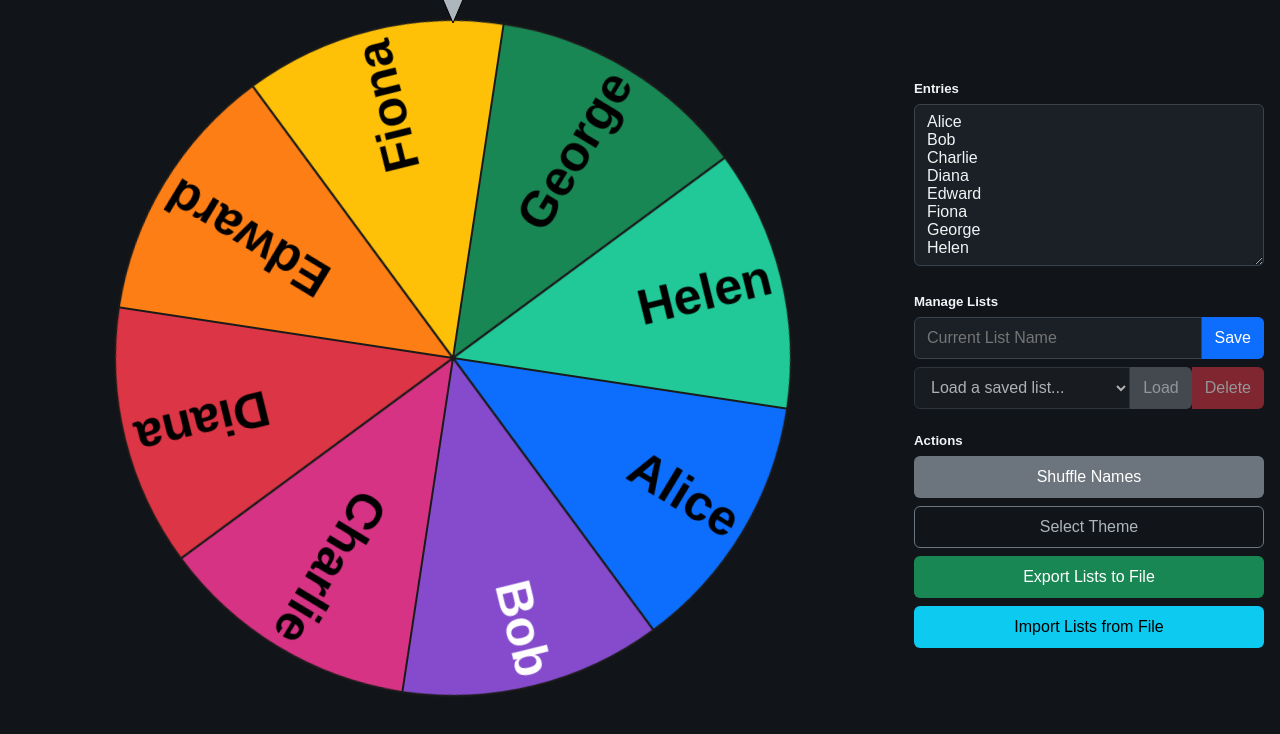
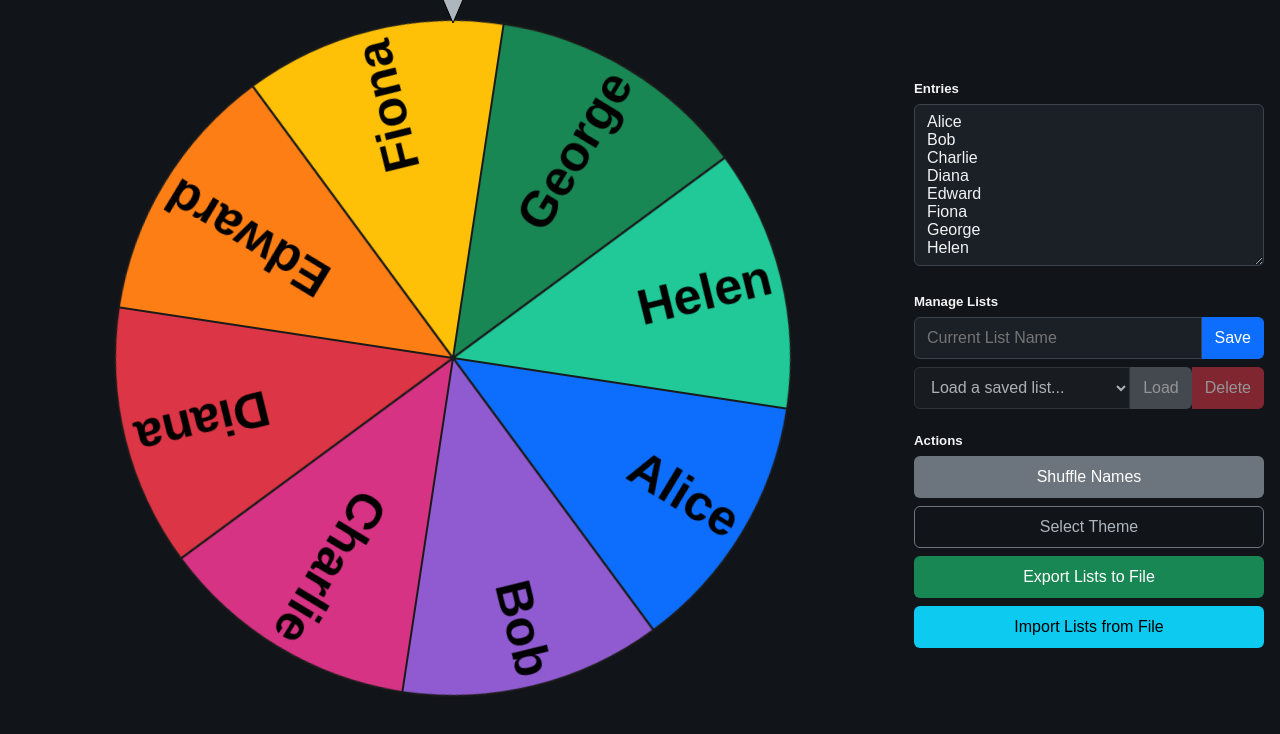
Before and after one commit to frenselw/spin-selector, a plain HTML site: page index.html in a window 1280 px wide. Shown: the part 62-796 px from the top of the page. Drawn offline with Linux system fonts and the light colour scheme.

Commit message:
Use consistent black wheel labels across all themes

```diff
--- a/index.html
+++ b/index.html
@@ -812,14 +812,15 @@ Helen</textarea>
             document.addEventListener('click', closeDropdowns);
 
             const themes = {
-                dark: ['#0d6efd', '#854bcc', '#d63384', '#dc3545', '#fd7e14', '#ffc107', '#198754', '#20c997'],
-                neon: ['#f72585', '#b5179e', '#7209b7', '#480ca8', '#3f37c9', '#4895ef', '#4cc9f0'],
-                oceanic: ['#03045e', '#0077b6', '#00b4d8', '#90e0ef', '#caf0f8'],
+                // Keep every segment readable with the same black label color (contrast >= 4.5:1).
+                dark: ['#0d6efd', '#905bd1', '#d63384', '#dc3545', '#fd7e14', '#ffc107', '#198754', '#20c997'],
+                neon: ['#f72585', '#c23eaf', '#9d55cd', '#8862c7', '#6e68d6', '#4895ef', '#4cc9f0'],
+                oceanic: ['#7171a4', '#0a7db9', '#00b4d8', '#90e0ef', '#caf0f8'],
                 pastel: ['#ffadad', '#ffd6a5', '#fdffb6', '#caffbf', '#9bf6ff', '#a0c4ff', '#bdb2ff'],
-                forest: ['#2d6a4f', '#40916c', '#52b788', '#74c69d', '#95d5b2'],
+                forest: ['#4d8069', '#40916c', '#52b788', '#74c69d', '#95d5b2'],
                 sunset: ['#f94144', '#f3722c', '#f8961e', '#f9c74f', '#90be6d', '#43aa8b'],
-                grayscale: ['#212529', '#495057', '#adb5bd', '#dee2e6', '#f8f9fa'],
-                light: ['#0077b6', '#00b4d8', '#90e0ef', '#ff7f51', '#ffb703', '#8338ec']
+                grayscale: ['#747679', '#71777c', '#adb5bd', '#dee2e6', '#f8f9fa'],
+                light: ['#0a7db9', '#00b4d8', '#90e0ef', '#ff7f51', '#ffb703', '#9250ee']
             };
             let names = [];
             let excludedNames = new Set();
@@ -915,12 +916,6 @@ Helen</textarea>
                 ]);
             });
 
-            const textColor = color => {
-                const channels = color.match(/[a-f\d]{2}/gi).map(part => parseInt(part, 16) / 255)
-                    .map(value => value <= .04045 ? value / 12.92 : ((value + .055) / 1.055) ** 2.4);
-                const luminance = channels[0] * .2126 + channels[1] * .7152 + channels[2] * .0722;
-                return (luminance + .05) / .05 >= 1.05 / (luminance + .05) ? '#000000' : '#ffffff';
-            };
             const drawFullLabel = (name, angle, outerText, fontSize) => {
                 offscreenCtx.font = `bold ${fontSize}px Arial`;
                 offscreenCtx.textAlign = 'right';
@@ -983,7 +978,7 @@ Helen</textarea>
                     segmentPath(index);
                     offscreenCtx.clip();
                     offscreenCtx.rotate((index + .5) * angle);
-                    offscreenCtx.fillStyle = textColor(currentColors[index % currentColors.length]);
+                    offscreenCtx.fillStyle = '#000000';
                     drawFullLabel(name, angle, outerText, fontSize);
                     offscreenCtx.restore();
                 });
```
Also changed, not shown: tests/browser-checks.js (+2 -2 lines), 2 other files.
